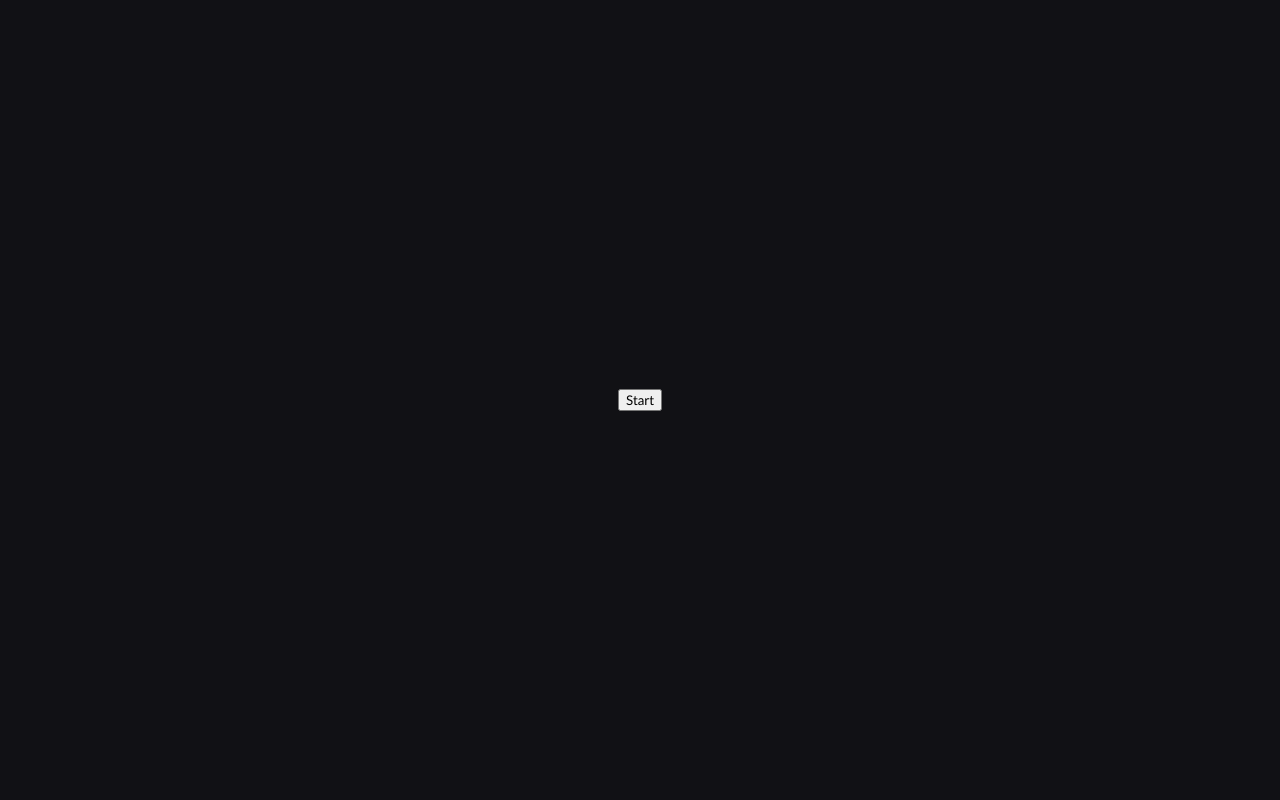
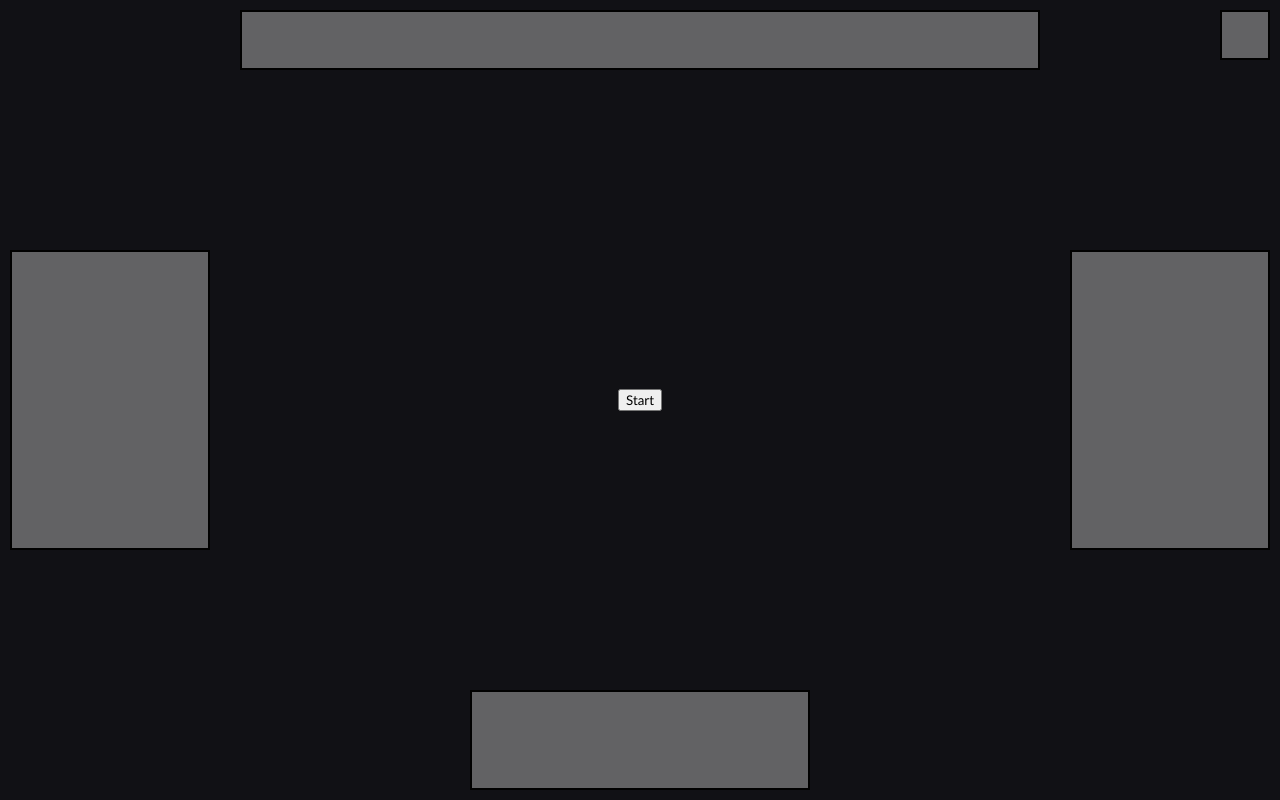
Before and after one commit to MSiorr/threejs-multiplayer-client, a website built with webpack: page src/index.html in a window 1280 px wide. Built offline with nearby package versions, Linux system fonts and the light colour scheme.

Commit message:
GUI NICHT UMIEM

```diff
--- /dev/null
+++ b/src/components/GUI.js
@@ -0,0 +1,125 @@
+/**
+ * @typedef {{
+ * main: HTMLElement,
+ * enemy: HTMLElement,
+ * player: HTMLElement
+ * }} statusElements
+ *
+ * @typedef {{
+ * main: HTMLElement,
+ * mapCount: HTMLElement,
+ * currentMapCount: HTMLElement,
+ * currentMapDifficulty: HTMLElement,
+ * time: HTMLElement
+ * }} gameInfoElements
+ *
+ * @typedef {{
+ * statusBars: statusElements,
+ * options: HTMLElement,
+ * activeEffects: HTMLElement,
+ * powerups: HTMLElement,
+ * gameInfo: gameInfoElements
+ * }} GUIElements
+ */
+
+export default class GUI {
+    constructor() {
+
+        /**
+         * @type {GUIElements}
+         */
+        this.html = {
+            statusBars: {
+                main: null,
+                enemy: null,
+                player: null
+            },
+            options: null,
+            activeEffects: null,
+            powerups: null,
+            gameInfo: {
+                main: null,
+                mapCount: null,
+                currentMapCount: null,
+                currentMapDifficulty: null,
+                time: null
+            }
+        }
+
+        this.initHTML();
+    }
+
+    initHTML() {
+        this.html.statusBars.main = document.getElementById("status-bars");
+        this.html.statusBars.player = document.getElementById("player-bar");
+        this.html.statusBars.enemy = document.getElementById("enemy-bar");
+
+        this.html.options = document.getElementById("options");
+        this.html.activeEffects = document.getElementById("active-effects");
+        this.html.powerups = document.getElementById("powerups");
+
+        this.html.gameInfo.main = document.getElementById("game-info");
+        this.html.gameInfo.mapCount = document.getElementById("map-count");
+        this.html.gameInfo.currentMapCount = document.getElementById("current-map-count");
+        this.html.gameInfo.currentMapDifficulty = document.getElementById("current-map-difficulty");
+        this.html.gameInfo.time = document.getElementById("time");
+    }
+
+    /**
+     * @param {keyof(GUIElements) } element
+     * @param {keyof(statusElements) | keyof(gameInfoElements) | null} innerElement
+     */
+    show(element, innerElement=null) {
+        if(innerElement == null){
+            // @ts-ignore
+            this.html[element].classList.add("active");
+        } else {
+            this.html[element][innerElement].classList.add("active");
+        }
+    }
+
+    /**
+     * @param {keyof(GUIElements) } element
+     * @param {keyof(statusElements) | keyof(gameInfoElements) | null} innerElement
+     */
+    hide(element, innerElement) {
+        if(innerElement == null){
+            // @ts-ignore
+            this.html[element].classList.remove("active");
+        } else {
+            this.html[element][innerElement].classList.remove("active");
+        }
+    }
+
+    showAll(){
+        this.html.options.classList.add("active");
+        this.html.activeEffects.classList.add("active");
+        this.html.powerups.classList.add("active");
+
+        this.html.statusBars.main.classList.add("active");
+        this.html.gameInfo.main.classList.add("active");
+    }
+
+    hideAll(){
+        this.html.options.classList.remove("active");
+        this.html.activeEffects.classList.remove("active");
+        this.html.powerups.classList.remove("active");
+
+        this.html.statusBars.main.classList.remove("active");
+        this.html.gameInfo.main.classList.remove("active");
+    }
+
+    /**
+     * @param {String} content
+     * @param {keyof(GUIElements) } element
+     * @param {keyof(statusElements) | keyof(gameInfoElements) | null} innerElement
+     */
+    edit(content, element, innerElement) {
+        if(innerElement == null){
+            // @ts-ignore
+            this.html[element].innerHTML = content;
+        } else {
+            this.html[element][innerElement].innerHTML = content;
+        }
+    }
+}
--- a/src/components/Main.js
+++ b/src/components/Main.js
@@ -21,6 +21,7 @@ import Utility from './Utility';
 import Socket from './Socket';
 import Config from './Config';
 import Menu from './Menu';
+import GUI from './GUI';
 
 export default class Main {
     /**
@@ -36,6 +37,9 @@ export default class Main {
         this.menu = new Menu();
         this.menu.show("title");
         this.menu.html.startGame.addEventListener("click", this.startSearch.bind(this));
+
+        this.gui = new GUI();
+        this.gui.showAll();
 
         this.socket = null;
 
@@ -148,6 +152,8 @@ export default class Main {
             .then(() => {
                 this.menu.hide("startsSoon");
 
+                this.gui.showAll();
+
                 this.camera.position.set(this.levelManager.center.x, 1000, this.levelManager.lengthZ * 1.2);
                 this.camera.lookAt(this.levelManager.center);
 
--- a/src/index.html
+++ b/src/index.html
@@ -19,6 +19,21 @@
             <button id="start-game">Start</button>
         </div>
     </div>
+    <div id="GUIPanel">
+        <div id="status-bars">
+            <div id="player-bar"></div>
+            <div id="enemy-bar"></div>
+        </div>
+        <div id="options"></div>
+        <div id="active-effects"></div>
+        <div id="powerups"></div>
+        <div id="game-info">
+            <div id="map-count"></div>
+            <div id="current-map-count"></div>
+            <div id="current-map-difficulty"></div>
+            <div id="time"></div>
+        </div>
+    </div>
 </body>
 
 </html>
--- a/src/style.scss
+++ b/src/style.scss
@@ -13,6 +13,7 @@ body {
     margin: 0;
     padding: 0;
     position: relative;
+    overflow: hidden;
 }
 
 #menu {
@@ -34,7 +35,7 @@ body {
 
         &.active {
             opacity: 1;
-            z-index: 1000000;
+            z-index: 20000;
         }
     }
 
@@ -69,3 +70,63 @@ body {
         background-color: blue;
     }
 }
+
+#GUIPanel {
+    position: absolute;
+    top: 0;
+    left: 0;
+    width: 100%;
+    height: 100%;
+
+    & > * {
+        opacity: 0;
+        z-index: 0;
+        position: absolute;
+
+        background-color: rgba(180,180,180,0.5);
+        border: 2px solid black;
+
+        &.active {
+            opacity: 1;
+            z-index: 150000;
+        }
+    }
+
+    #status-bars {
+        width: 800px;
+        height: 60px;
+        top: 10px;
+        left: calc(50% - 400px);
+
+        display: flex;
+        flex-direction: column;
+    }
+
+    #options {
+        width: 50px;
+        height: 50px;
+        top: 10px;
+        right: 10px;
+    }
+
+    #active-effects {
+        width: 200px;
+        height: 300px;
+        top: calc(50% - 150px);
+        right: 10px;
+    }
+
+    #powerups {
+        width: 340px;
+        height: 100px;
+        bottom: 10px;
+        left: calc(50% - 170px);
+    }
+
+    #game-info {
+        width: 200px;
+        height: 300px;
+        top: calc(50% - 150px);
+        left: 10px;
+    }
+}
```
